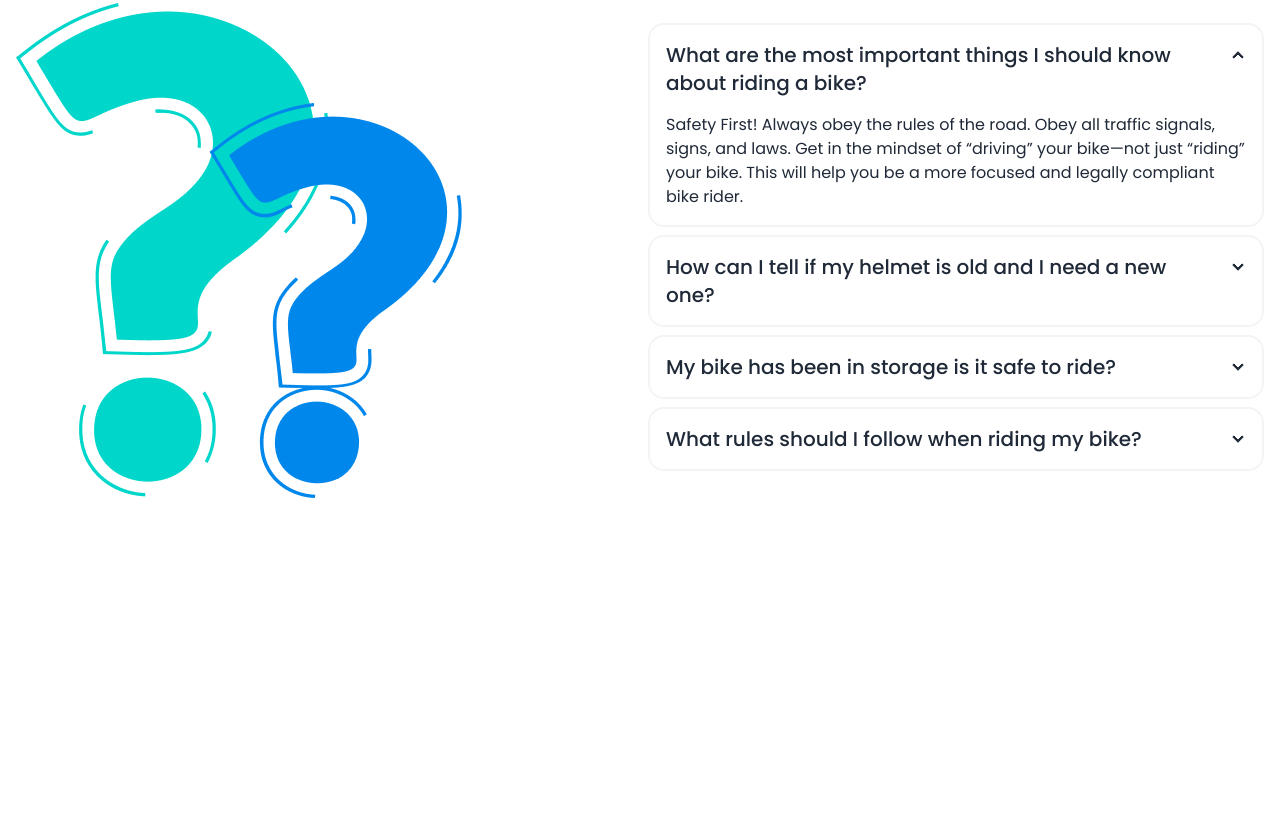
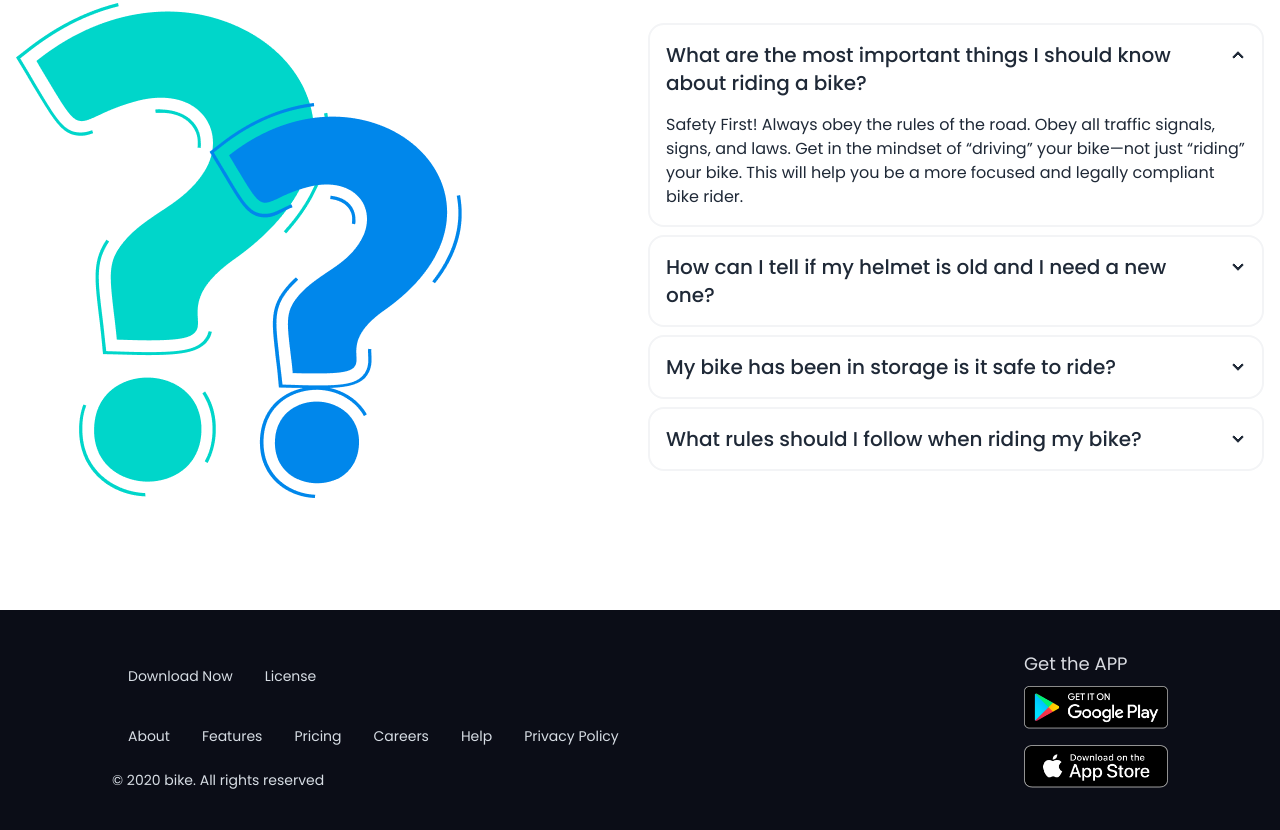
Before and after one commit to masruryeamin/biker-zone-daisyui, a plain HTML site: page index.html in a window 1280 px wide. Shown: the part 2007-2837 px from the top of the page. Before the commit the page ends 2617 px from the top, so only its background shows below. Drawn offline with nearby package versions, Linux system fonts and the light colour scheme.

Commit message:
footer done

```diff
--- a/index.html
+++ b/index.html
@@ -315,6 +315,39 @@
       </div>
      </section>
   </main>
+  <footer class="footer bg-[#0B0D17] text-neutral-content justify-between p-10 md:px-28 ">
+    <aside>
+      <ul class="menu menu-horizontal pl-0">
+        <li><a>Download Now</a></li>
+        <li><a>License</a></li>
+
+      </ul>
+      <ul class="menu menu-horizontal pl-0">
+        <li ><a>About</a></li>
+        <li><a>Features</a></li>
+        <li><a>Pricing</a></li>
+        <li><a>Careers</a></li>
+        <li><a>Help</a></li>
+        <li><a>Privacy Policy</a></li>
+
+      </ul>
+      <p>
+        © 2020 bike. All rights reserved
+      </p>
+
+    </aside>
+    <nav>
+      <h6 class="text-lg text-[#D9DBE1]">Get the APP</h6>
+      <div class="grid grid-cols-1 gap-4">
+        <a>
+          <img class="w-36" src="./images/others/android.png" alt="">
+        </a>
+        <a>
+          <img class="w-36" src="./images/others/ios.png" alt="">
+        </a>
+      </div>
+    </nav>
+  </footer>
 </body>
 
 </html>
```
